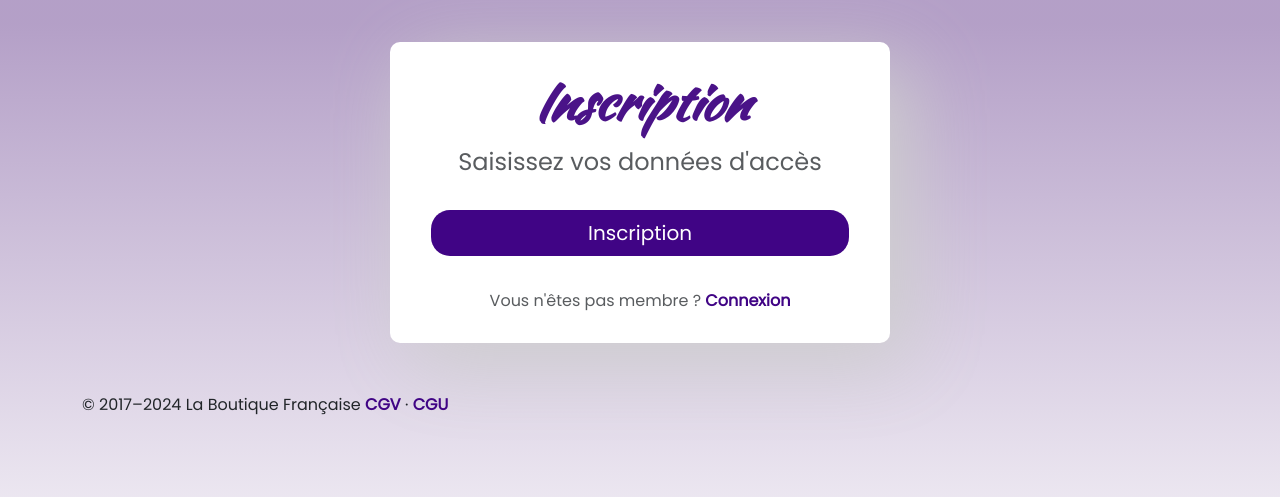
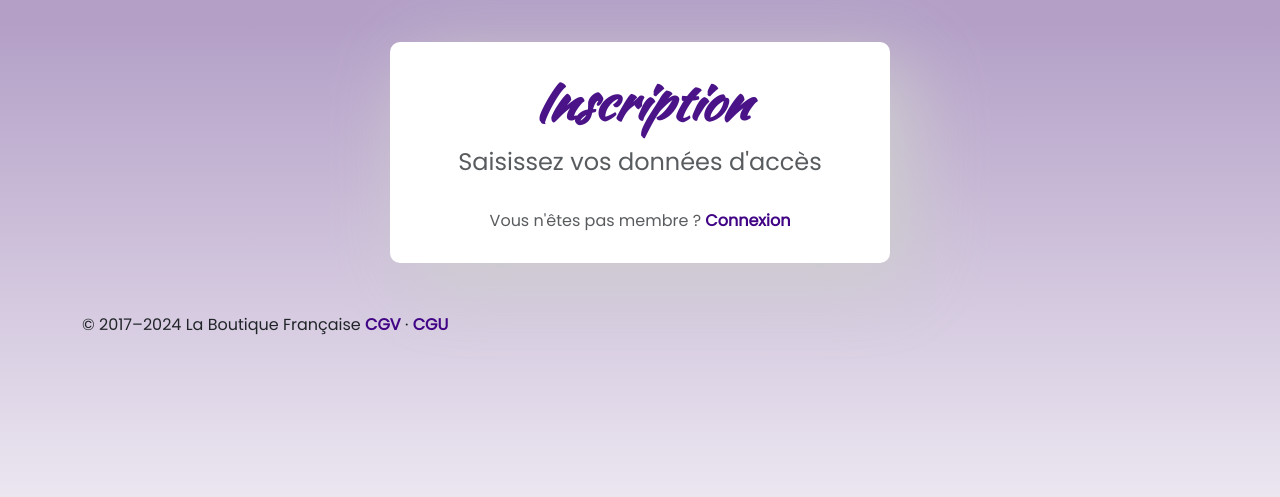
Before and after one commit to LeaVc11/Ecommerce, a Symfony app: template templates/register/index.html.twig in a window 1280 px wide. Shown: the part 56-553 px from the top of the page. Run offline with Twig, Linux system fonts and the light colour scheme; the template is opened without the code that fills it, so the values that code supplies are empty; some libraries are stand-ins or nearby versions.

Commit message:
enregistrement des utilisateurs en bdd + modification du btn Inscription avec Bootstrap

```diff
--- a/templates/register/index.html.twig
+++ b/templates/register/index.html.twig
@@ -7,7 +7,6 @@
 		{{ form_start(registerForm)}}
 
 		{{ form_end(registerForm) }}
-		<button class="btn btn-block btn-lg form-control text-center my-3">Inscription</button>
 		<div class="text-center pt-3 text-muted">Vous n'êtes pas membre ? <a href="#">Connexion</a></div>
 	</div>
 {% endblock %}
```
